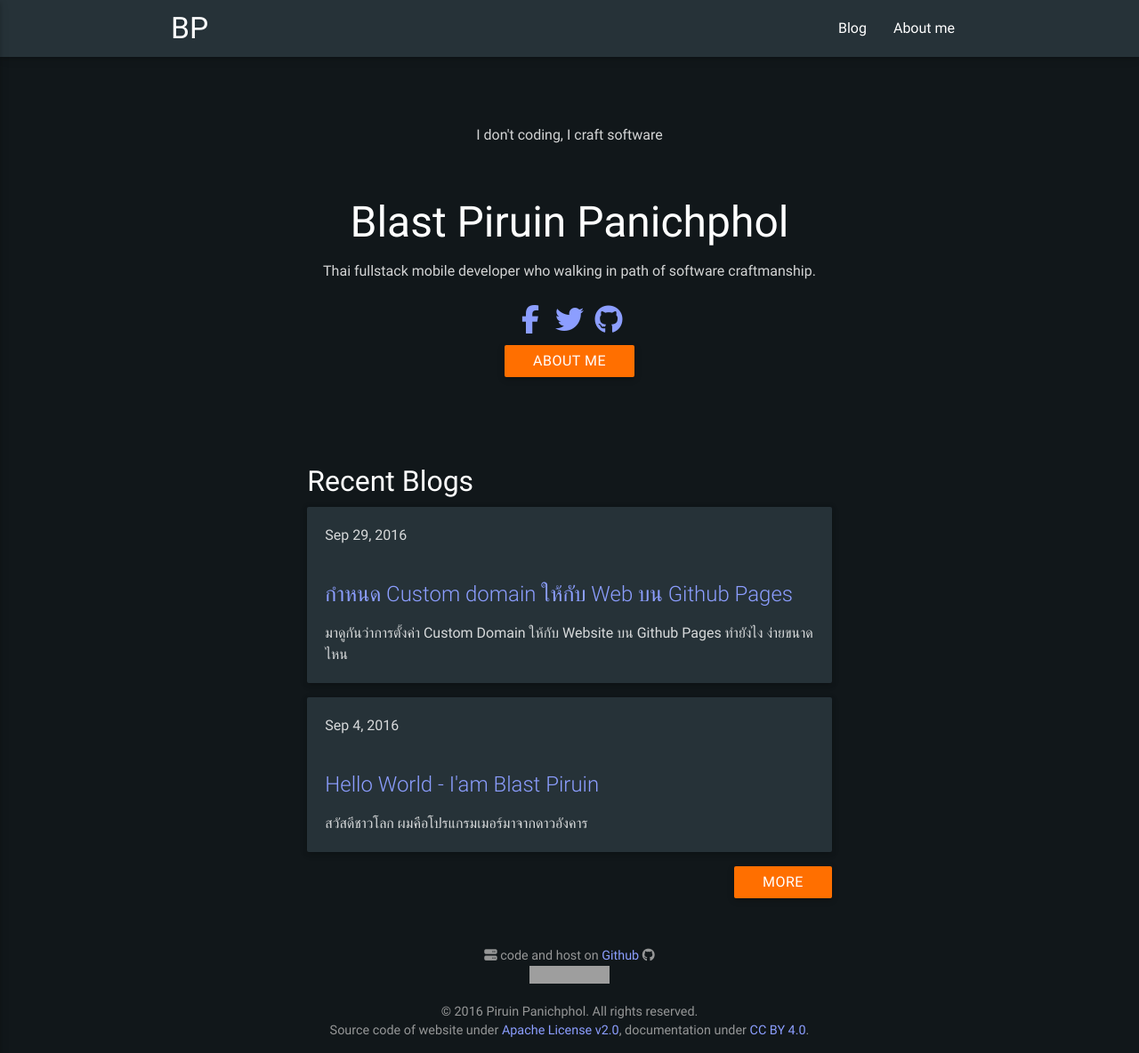
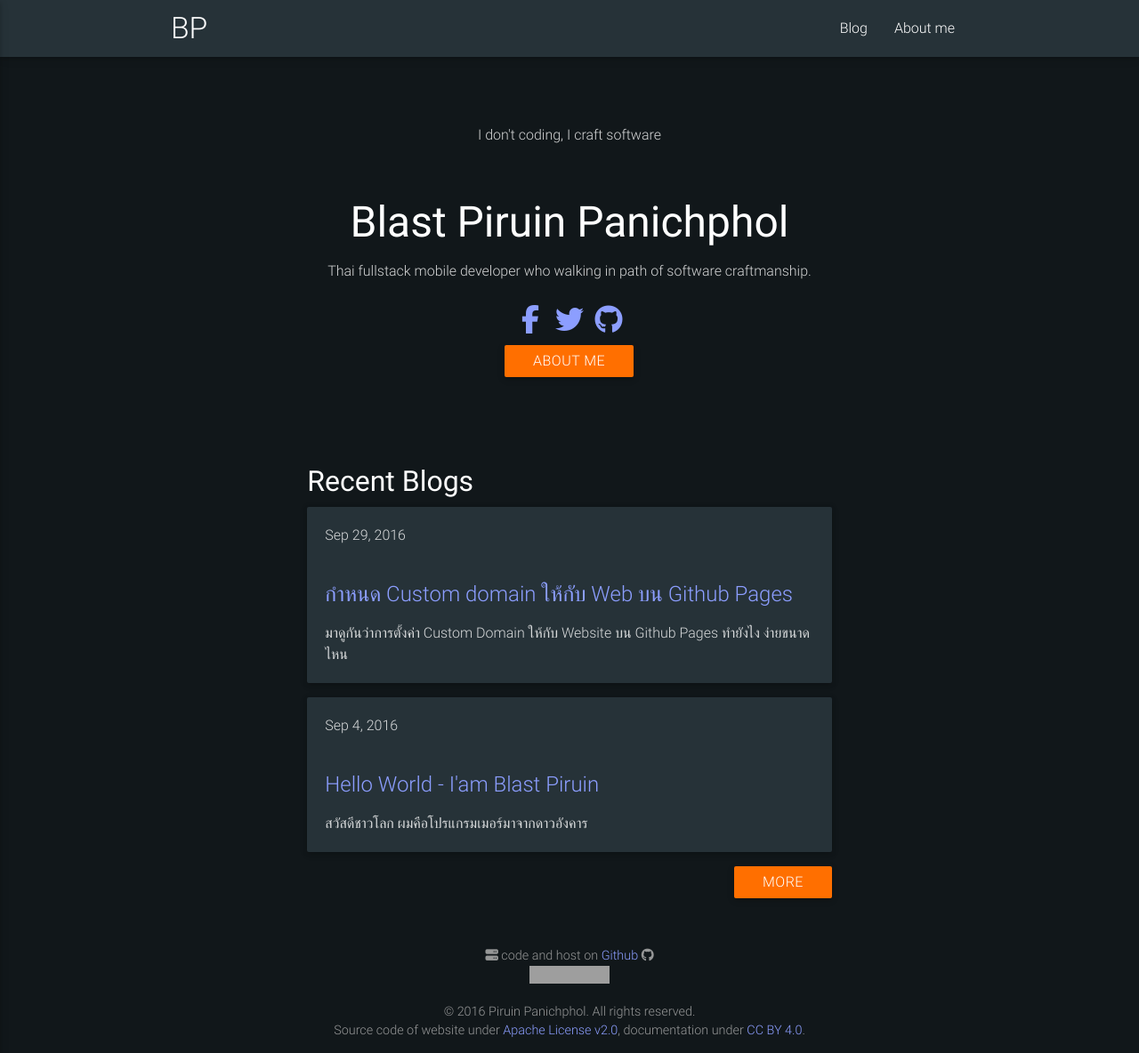
Before and after one commit to piruin/piruin.github.io, a Jekyll site: the page built from index.html, in a window 1280 px wide and 1184 px high. Shown: the whole window at 89% size. Built offline with Jekyll 4.4.1, drawn with Linux system fonts in a browser that asks for light colours; nearby versions of some CDN libraries; grey boxes are pictures that could not be loaded.

Commit message:
explicit font-weight to 350

```diff
--- a/_sass/components/_typography.scss
+++ b/_sass/components/_typography.scss
@@ -19,7 +19,7 @@ html{
   }
 
   font-family: "Roboto", sans-serif;
-  font-weight: normal;
+  font-weight: 350;
   color: $primary-text-color;
 }
 
```
